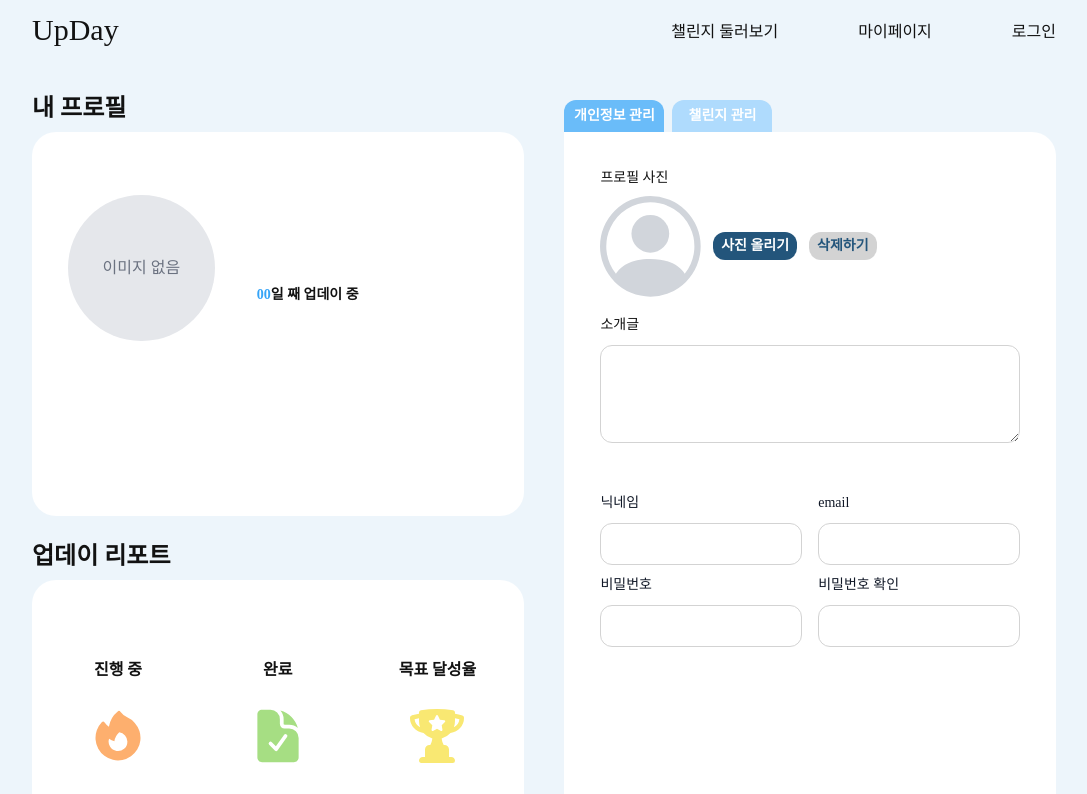
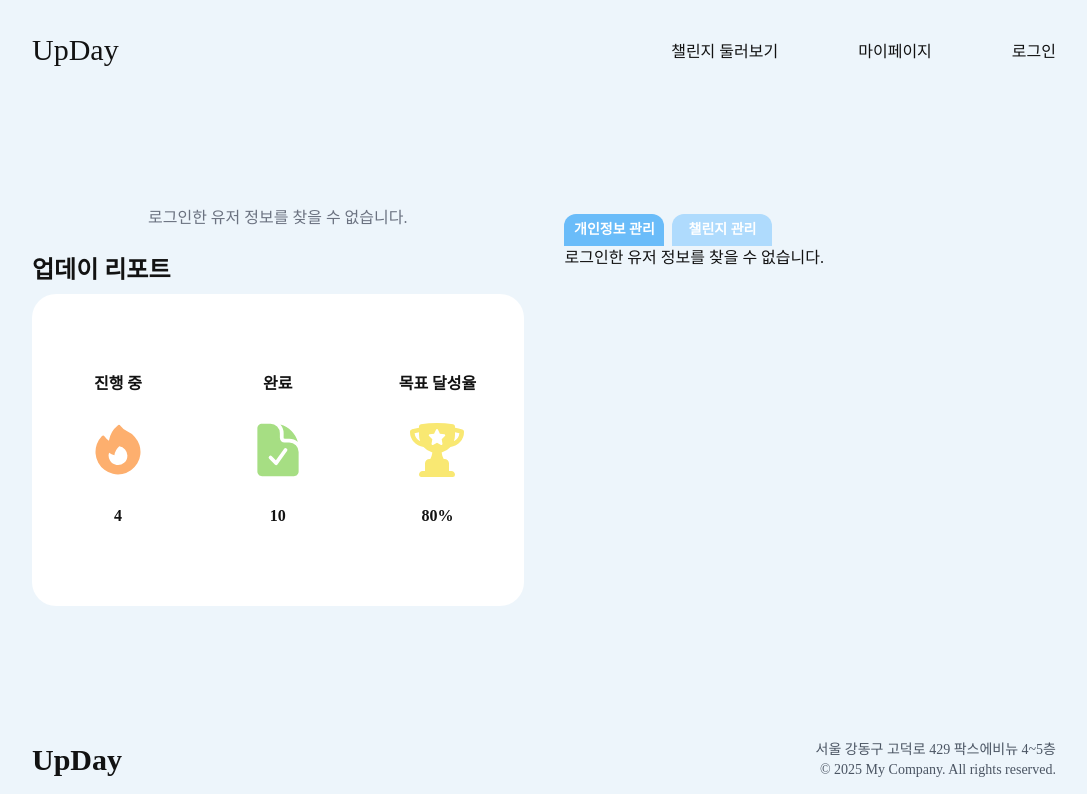
Before and after one commit to upgradeday/upDay, a React (Create React App) app: page /mypage in a window 1280 px wide. Shown: the top 794 px of the page, without its empty margins (96-1183 px from the left). Built offline with nearby package versions, Linux system fonts and the light colour scheme; the HTML template or start-up script is replaced by a standard one.

Commit message:
feat: 정보 저장 기능

```diff
--- a/src/MyPage/components/MyProfileSection.jsx
+++ b/src/MyPage/components/MyProfileSection.jsx
@@ -1,39 +1,139 @@
+// import React, { useState, useEffect } from 'react';
+
+// const MyProfile = () => {
+//     // 🔹 유저 데이터 상태 관리
+//     const [loggedInUser, setLoggedInUser] = useState(null);
+
+//     useEffect(() => {
+//         const loggedInUserEmail = localStorage.getItem('loggedInUser');
+//         const usersData = localStorage.getItem('users');
+
+//         if (usersData) {
+//             try {
+//                 const users = JSON.parse(usersData);
+//                 const foundUser = users.find(
+//                     (user) => user.email === loggedInUserEmail
+//                 );
+
+//                 // 🔹 기존 상태와 비교 후 다를 때만 업데이트
+//                 setLoggedInUser((prevUser) => {
+//                     if (
+//                         JSON.stringify(prevUser) !== JSON.stringify(foundUser)
+//                     ) {
+//                         return foundUser || null;
+//                     }
+//                     return prevUser; // 변경 없으면 상태 유지
+//                 });
+//             } catch (error) {
+//                 console.error('로컬 스토리지 데이터 파싱 오류:', error);
+//             }
+//         }
+//     }, []); // ✅ 의존성 배열 제거 (최초 마운트 시 한 번만 실행)
+
+//     // 🔹 유저 정보가 없을 때 메시지 출력
+//     if (!loggedInUser) {
+//         return (
+//             <p className='text-center text-gray-500'>
+//                 로그인한 유저 정보를 찾을 수 없습니다.
+//             </p>
+//         );
+//     }
+
+//     return (
+//         <div className='flex flex-col gap-2'>
+//             <h1 className='text-2xl font-semibold'>내 프로필</h1>
+//             <div className='card flex flex-col gap-3 p-[36px]'>
+//                 <div className='flex flex-row items-center'>
+//                     <div className='inline-block w-[35%] max-w-[200px] aspect-square mr-[10%]'>
+//                         {loggedInUser.profileImage ? (
+//                             <img
+//                                 alt='프로필 이미지'
+//                                 src={loggedInUser.profileImage}
+//                                 className='w-full h-full object-cover rounded-full ring-2 ring-neutral-300 overflow-hidden'
+//                             />
+//                         ) : (
+//                             <div className='w-full h-full bg-gray-200 rounded-full flex items-center justify-center text-gray-500'>
+//                                 이미지 없음
+//                             </div>
+//                         )}
+//                     </div>
+//                     <div className='flex flex-col h-[200px] justify-evenly'>
+//                         <div className='flex flex-col gap-2'>
+//                             <p className='text-2xl font-semibold'>
+//                                 {loggedInUser.nickname || '닉네임 없음'}
+//                             </p>
+//                             <p className='text-sm font-normal text-neutral-500'>
+//                                 {loggedInUser.email || '이메일 없음'}
+//                             </p>
+//                         </div>
+//                         <div className='flex flex-col gap-2'>
+//                             <p className='text-sm font-semibold'>
+//                                 <span className='text-blue-500'>00</span>일 째
+//                                 업데이 중
+//                             </p>
+//                             <p className='text-sm font-normal text-neutral-500'>
+//                                 {loggedInUser.signupDate || '가입일 정보 없음'}
+//                             </p>
+//                         </div>
+//                     </div>
+//                 </div>
+//                 <p className='text-sm h-[100px] overflow-hidden text-neutral-700'>
+//                     {loggedInUser.about || '소개글이 없습니다.'}
+//                 </p>
+//             </div>
+//         </div>
+//     );
+// };
+
+// export default MyProfile;
+
+/////////////
 import React, { useState, useEffect } from 'react';
-
 const MyProfile = () => {
-    // userData 첫번쩨 요소(테스트 계정)의 데이터 가져오기
-    const [userData, setUserData] = useState({
-        email: '',
-        nickname: '',
-        profileImage: null,
-        signupDate: '',
-        about: '',
-    });
-
+    // 유저 데이터 상태 관리
+    const [loggedInUser, setLoggedInUser] = useState(null);
     useEffect(() => {
-        const storedUser = localStorage.getItem('loggedInUser');
-        if (storedUser) {
-            const parsedUser = JSON.parse(storedUser);
-            setUserData({
-                email: parsedUser.email || '이메일 없음',
-                nickname: parsedUser.nickname || '닉네임 없음',
-                profileImage: parsedUser.profileImage || null,
-                signupDate: parsedUser.signupDate || '가입일 정보 없음',
-                about: parsedUser.about || '소개글이 없습니다.',
-            });
+        const loggedInUserEmail = localStorage.getItem('loggedInUser');
+        const usersData = localStorage.getItem('users');
+        if (usersData) {
+            try {
+                const users = JSON.parse(usersData);
+                const foundUser = users.find(
+                    (user) => user.email === loggedInUserEmail
+                );
+                // 기존 상태와 다를 때만 업데이트
+                setLoggedInUser((prevUser) => {
+                    if (
+                        !prevUser ||
+                        JSON.stringify(prevUser) !== JSON.stringify(foundUser)
+                    ) {
+                        return foundUser || null;
+                    }
+                    return prevUser; // 상태 변경 없음
+                });
+            } catch (error) {
+                console.error('로컬 스토리지 데이터 파싱 오류:', error);
+            }
         }
-    }, []);
-
+    }, []); // 빈 배열 유지 (최초 마운트 시 한 번만 실행)
+    // 유저 정보가 없을 때 메시지 출력
+    if (!loggedInUser) {
+        return (
+            <p className='text-center text-gray-500'>
+                로그인한 유저 정보를 찾을 수 없습니다.
+            </p>
+        );
+    }
     return (
         <div className='flex flex-col gap-2'>
             <h1 className='text-2xl font-semibold'>내 프로필</h1>
             <div className='card flex flex-col gap-3 p-[36px]'>
                 <div className='flex flex-row items-center'>
                     <div className='inline-block w-[35%] max-w-[200px] aspect-square mr-[10%]'>
-                        {userData.profileImage ? (
+                        {loggedInUser.profileImage ? (
                             <img
                                 alt='프로필 이미지'
-                                src={userData.profileImage}
+                                src={loggedInUser.profileImage}
                                 className='w-full h-full object-cover rounded-full ring-2 ring-neutral-300 overflow-hidden'
                             />
                         ) : (
@@ -45,25 +145,25 @@ const MyProfile = () => {
                     <div className='flex flex-col h-[200px] justify-evenly'>
                         <div className='flex flex-col gap-2'>
                             <p className='text-2xl font-semibold'>
-                                {userData.nickname}
+                                {loggedInUser.nickname || '닉네임 없음'}
                             </p>
                             <p className='text-sm font-normal text-neutral-500'>
-                                {userData.email}
+                                {loggedInUser.email || '이메일 없음'}
                             </p>
                         </div>
                         <div className='flex flex-col gap-2'>
                             <p className='text-sm font-semibold'>
                                 <span className='text-blue-500'>00</span>일 째
-                                업데이 중
+                                업데이트 중
                             </p>
                             <p className='text-sm font-normal text-neutral-500'>
-                                {userData.signupDate}
+                                {loggedInUser.signupDate || '가입일 정보 없음'}
                             </p>
                         </div>
                     </div>
                 </div>
-                <p className='text-sm h-[100px] overflow-hidden text-neutral-700'>
-                    {userData.about}
+                <p className='text-sm h-[100px]'>
+                    {loggedInUser.about || '소개글이 없습니다.'}
                 </p>
             </div>
         </div>
--- a/src/MyPage/components/PersonalInfoSection.jsx
+++ b/src/MyPage/components/PersonalInfoSection.jsx
@@ -6,31 +6,38 @@ export default function PersonalInfo() {
         window.location.reload();
     };
 
+    const loggedInUserEmail = localStorage.getItem('loggedInUser');
+    const users = JSON.parse(localStorage.getItem('users')) || []; // JSON 변환
+    const loggedInUser = users.find((user) => user.email === loggedInUserEmail);
+
     const [userInfo, setUserInfo] = useState({
+        email: '',
+        password: '',
         nickname: '',
-        name: '',
-        password: '',
         confirmPassword: '',
         about: '',
         profileImage: null,
-        email: '',
     });
 
     useEffect(() => {
-        const storedUser = localStorage.getItem('loggedInUser');
-        if (storedUser) {
-            const parsedUser = JSON.parse(storedUser);
-            setUserInfo({
-                nickname: parsedUser.nickname || '',
-                name: parsedUser.name || '',
-                password: '',
-                confirmPassword: '',
-                about: parsedUser.about || '',
-                profileImage: parsedUser.profileImage || null,
+        if (loggedInUser) {
+            setUserInfo((prev) => {
+                const updatedInfo = {
+                    ...prev,
+                    email: loggedInUser.email || '',
+                    password: loggedInUser.password || '',
+                    nickname: loggedInUser.nickname || '',
+                    profileImage: loggedInUser.profileImage || null,
+                    about: loggedInUser.about || '',
+                };
+                // 변경 사항이 없으면 상태 업데이트 방지
+                if (JSON.stringify(prev) === JSON.stringify(updatedInfo)) {
+                    return prev;
+                }
+                return updatedInfo;
             });
         }
-    }, []);
-
+    }, []); // 빈 배열로 설정하여 최초 마운트 시에만 실행
     const handleChange = (e) => {
         const { name, value } = e.target;
         setUserInfo((prev) => ({ ...prev, [name]: value }));
@@ -53,6 +60,7 @@ export default function PersonalInfo() {
     const handleImageDelete = () => {
         setUserInfo((prev) => ({ ...prev, profileImage: null }));
     };
+
     const handleSubmit = (e) => {
         e.preventDefault();
 
@@ -62,16 +70,26 @@ export default function PersonalInfo() {
         }
 
         const updatedUser = {
+            ...loggedInUser,
             nickname: userInfo.nickname,
-            name: userInfo.name,
-            password: userInfo.password,
+            email: userInfo.email,
             about: userInfo.about,
             profileImage: userInfo.profileImage,
+            password: userInfo.password || loggedInUser.password, // 기존 비밀번호 유지
         };
 
-        localStorage.setItem('users', JSON.stringify(updatedUser));
+        const updatedUsers = users.map((user) =>
+            user.email === userInfo.email ? updatedUser : user
+        );
+        localStorage.setItem('users', JSON.stringify(updatedUsers));
+
         alert('회원정보가 성공적으로 변경되었습니다.');
+        handleRefresh();
     };
+
+    if (!loggedInUser) {
+        return <p>로그인한 유저 정보를 찾을 수 없습니다.</p>;
+    }
 
     return (
         <div className='w-full h-[756px] rounded-r-3xl rounded-bl-3xl bg-neutral-100 p-[36px]'>
@@ -103,19 +121,19 @@ export default function PersonalInfo() {
                                     type='file'
                                     accept='image/*'
                                     onChange={handleImageUpload}
-                                    className='btn btn-primary text-sm shadow-xs hidden'
+                                    className='hidden'
                                     id='upload-photo'
                                 />
                                 <label
                                     htmlFor='upload-photo'
-                                    className='btn btn-primary text-sm shadow-xs '
+                                    className='btn btn-primary text-sm'
                                 >
                                     사진 올리기
                                 </label>
                                 <button
                                     type='button'
                                     onClick={handleImageDelete}
-                                    className='btn btn-secondary text-sm shadow-xs'
+                                    className='btn btn-secondary text-sm'
                                 >
                                     삭제하기
                                 </button>
@@ -133,8 +151,7 @@ export default function PersonalInfo() {
                                     rows={3}
                                     value={userInfo.about}
                                     onChange={handleChange}
-                                    className='block w-full rounded-xl bg-neutral-100 px-3 py-1.5 text-base border border-neutral-300 placeholder:text-neutral-300 focus:outline-blue-500 md:text-sm/7'
-                                    // defaultValue={''}
+                                    className='block w-full rounded-xl bg-neutral-100 px-3 py-1.5 text-base border border-neutral-300 focus:outline-blue-500'
                                 />
                             </div>
                         </div>
@@ -143,7 +160,7 @@ export default function PersonalInfo() {
                         <div className='sm:col-span-3'>
                             <label
                                 htmlFor='nickname'
-                                className='block text-sm/6 font-medium text-gray-900'
+                                className='block text-sm/6 font-medium'
                             >
                                 닉네임
                             </label>
@@ -154,28 +171,26 @@ export default function PersonalInfo() {
                                     type='text'
                                     value={userInfo.nickname}
                                     onChange={handleChange}
-                                    autoComplete='user-nickname'
-                                    className='block w-full rounded-xl bg-neutral-100 px-3 py-1.5 text-base border border-neutral-300 focus:outline-blue-500 md:text-sm/7'
+                                    className='block w-full rounded-xl bg-neutral-100 px-3 py-1.5 text-base border border-neutral-300 focus:outline-blue-500'
                                 />
                             </div>
                         </div>
 
                         <div className='sm:col-span-3'>
                             <label
-                                htmlFor='name'
-                                className='block text-sm/6 font-medium text-gray-900'
+                                htmlFor='email'
+                                className='block text-sm/6 font-medium'
                             >
                                 email
                             </label>
                             <div className='mt-2'>
                                 <input
-                                    id='name'
-                                    name='name'
+                                    id='email'
+                                    name='email'
                                     type='text'
-                                    value={userInfo.name}
+                                    value={userInfo.email}
                                     onChange={handleChange}
-                                    autoComplete='user-name'
-                                    className='block w-full rounded-xl bg-neutral-100 px-3 py-1.5 text-base border border-neutral-300 focus:outline-blue-500 md:text-sm/7'
+                                    className='block w-full rounded-xl bg-neutral-100 px-3 py-1.5 text-base border border-neutral-300 focus:outline-blue-500'
                                 />
                             </div>
                         </div>
@@ -183,7 +198,7 @@ export default function PersonalInfo() {
                         <div className='sm:col-span-3'>
                             <label
                                 htmlFor='password'
-                                className='block text-sm/6 font-medium text-gray-900'
+                                className='block text-sm/6 font-medium'
                             >
                                 비밀번호
                             </label>
@@ -194,8 +209,7 @@ export default function PersonalInfo() {
                                     type='password'
                                     value={userInfo.password}
                                     onChange={handleChange}
-                                    autoComplete='new-password'
-                                    className='block w-full rounded-xl bg-neutral-100 px-3 py-1.5 text-base border border-neutral-300 focus:outline-blue-500 md:text-sm/7'
+                                    className='block w-full rounded-xl bg-neutral-100 px-3 py-1.5 text-base border border-neutral-300 focus:outline-blue-500'
                                 />
                             </div>
                         </div>
@@ -203,7 +217,7 @@ export default function PersonalInfo() {
                         <div className='sm:col-span-3'>
                             <label
                                 htmlFor='confirmPassword'
-                                className='block text-sm/6 font-medium text-gray-900'
+                                className='block text-sm/6 font-medium'
                             >
                                 비밀번호 확인
                             </label>
@@ -214,8 +228,7 @@ export default function PersonalInfo() {
                                     type='password'
                                     value={userInfo.confirmPassword}
                                     onChange={handleChange}
-                                    autoComplete='new-password-confirmation'
-                                    className='block w-full rounded-xl bg-neutral-100 px-3 py-1.5 text-base border border-neutral-300 focus:outline-blue-500 md:text-sm/7'
+                                    className='block w-full rounded-xl bg-neutral-100 px-3 py-1.5 text-base border border-neutral-300 focus:outline-blue-500'
                                 />
                             </div>
                         </div>
@@ -223,46 +236,23 @@ export default function PersonalInfo() {
                 </div>
 
                 <div className='flex items-center justify-end gap-x-4'>
-                    <button
-                        type='button'
-                        className='btn btn-secondary text-sm shadow-xs'
-                    >
+                    <button type='button' className='btn btn-secondary text-sm'>
                         취소하기
                     </button>
                     <button
                         type='submit'
-                        className='btn btn-primary px-6 text-sm shadow-xs'
-                        onClick={handleRefresh}
+                        className='btn btn-primary px-6 text-sm'
                     >
                         저장하기
                     </button>
                 </div>
             </form>
-            {/* <div className='w-1/3 h-full p-[20px] bg-white rounded-lg shadow-md'>
-
-                {userInfo.profileImage ? (
-                    <img
-                        src={userInfo.profileImage}
-                        alt='프로필'
-                        className='w-[120px] h-[120px] rounded-full mx-auto object-cover'
-                    />
-                ) : (
-                    <BsPersonCircle
-                        aria-hidden='true'
-                        className='w-[120px] h-[120px] mx-auto text-gray-300'
-                    />
-                )}
-
-
-                <h2 className='text-center mt-[10px] font-bold'>
-                    {userInfo.nickname || '닉네임 없음'}
-                </h2>
-
-
-                <p className='text-center mt-[10px] text-gray-600'>
-                    {userInfo.about || '소개글이 없습니다.'}
-                </p>
-            </div> */}
         </div>
     );
 }
+
+// 유효성검사 (비밀번호, 비밀번호 확인)
+// 아이디 값 변경 안돼게
+// 이름 email로 변경하기 -완-
+// about(소개글) 가장 아래로 위치 변경 f12눌러서 안에서 봤을떄 application
+// ~일 째 도전중 값 계산 (가입날 부터 현제날 signupDate값을 불러와서 적용 오늘 날로부터 해서 )
```
Also changed, not shown: src/Login/hooks/UseLogin.jsx (+1 -6 lines).
